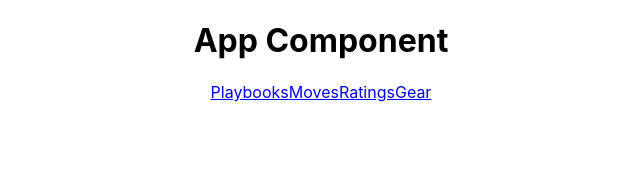
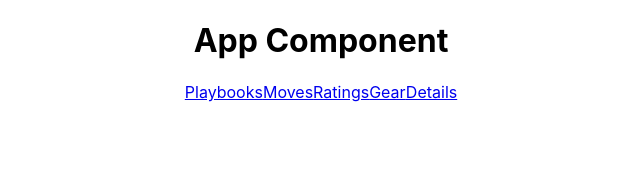
Before and after one commit to scwdev/motw_char_gen, a React (Create React App) app: page /1/specials in a window 1280 px wide. Shown: the top 172 px of the page, without its empty margins (319-959 px from the left). Built offline with nearby package versions, Linux system fonts and the light colour scheme.

Commit message:
edge cases are sucking my time. Moved on to details page"

```diff
--- a/src/App.js
+++ b/src/App.js
@@ -7,6 +7,7 @@ import Playbooks from './pages/generator/playbooks';
 import Moves from './pages/generator/moves';
 import Ratings from './pages/generator/ratings';
 import Gear from './pages/generator/gear'
+import Details from './pages/generator/details';
 import Nav from './components/nav';
 
 
@@ -42,8 +43,7 @@ function App() {
         notes: null
       },
       gear: {
-        weapons: null,
-        other: null,
+        playbook: [],
         notes: null
       },
       ratings: null,
@@ -79,6 +79,12 @@ function App() {
             return <Gear {...routerProps} apiData={apiData.data} apiOrigin={apiData.origin} apiCall={apiCall} newChar={newChar} updateChar={setNewChar} />
           }}
           />
+        <Route
+        path='/:playbook/details'
+        render={(routerProps) => {
+          return <Details {...routerProps} apiData={apiData.data} apiOrigin={apiData.origin} apiCall={apiCall} newChar={newChar} updateChar={setNewChar} />
+        }}
+        />
       </Switch>
 
 
--- a/src/components/nav.js
+++ b/src/components/nav.js
@@ -17,6 +17,9 @@ const Nav = (props) => {
             <Link to={`/${props.newChar.path}/gear`}>
                 Gear
             </Link>
+            <Link to={`/${props.newChar.path}/details`}>
+                Details
+            </Link>
             {/* <Link>
 
             </Link> */}
--- a/src/pages/generator/details.js
+++ b/src/pages/generator/details.js
@@ -1,24 +1,88 @@
 import React, {useEffect} from 'react'
+import { Link } from 'react-router-dom'
+
+import Button from '../../components/button'
 
 const Details = (props) => {
 
-    const path = props.match.params.playbook
-
-    useEffect(() => {
-        if (props.apiData) props.apiCall(`/playbooks/${path}`)}, [])
+    const path = `/playbooks/${props.match.params.playbook}`
+    useEffect(() => {props.apiOrigin != path ?  props.apiCall(path) : console.log('already loaded')}, [])
 
     const loading = () => {return 'Loading...'}
 
+    let newLook = []
+    // Once api call has completed:
     const loaded = () => {
+        const lookOptions = Object.entries(props.apiData.look)
+
+        // stage stand-in array
+        newLook = props.newChar.details.look
+
+        const look = () => {
+            return (lookOptions.map((section, index) => {
+                console.log("Look Options:", lookOptions)
+                return (section.map((subSection, index) => {
+                    console.log("Sections: ", section)
+                    if (index === 0) {return (<h3>{subSection}</h3>)
+                    } else {return subSection.map((option, index) => {
+                        console.log("options: ",option)
+                        return (<Button key={index} text={option}/>)
+                    })}
+                }))
+                // console.log(section, index)
+
+                // else {console.log(section)}
+
+                // } else {section.map((option, index) => {
+                //     return <Button key={index} text={option} />
+                // })}
+
+            }))
+        }
+
         return(
-            'placeholder'
+            <>
+            it's working
+            {look()}
+            </>
         )
-    }
 
+
+
+
+
+
+
+            // const chooseMoves = () => {
+            //     if (newLook.includes(item.name) === true) {
+            //         newLook = newLook.filter((i, d) => (i != item.name))
+            //     } else if (newLook.length >= (moves.required_move_slots + moves.optional_move_slots) && newLook.includes(item.name) === false) {
+            //         newLook.splice(moves.required_move_slots,1)
+            //         newLook.push(item.name)
+            //     } else if (newLook.includes(item.name) === false) {
+            //         newLook.push(item.name)
+            //     }
+            //     console.log(props.newChar.moves.playbook)
+            //     //// buttonText == buttonSmall ? buttonText = buttonBig : buttonText = buttonSmall
+            }
+            //the Component being mapped
+
+
+        // return (
+        //     <>
+        //         {/* { ? null :'<h2>{moves.required_move_slots} Required Moves</h2>'{requiredMoves}
+        //         } */}
+        //         {requiredMoves()}
+        //         <h2>Choose any additional {moves.optional_move_slots}:</h2>
+        //         {optionalMoves}
+        //     </>
+    //     )
+    // }
     return(
         <div>
             <h2>Details Componenet</h2>
-            {props.apiData ? loaded() : loading()}
+            {props.apiOrigin === path ? loaded() : loading()}
+
         </div>
     )
 }
--- a/src/pages/generator/gear.js
+++ b/src/pages/generator/gear.js
@@ -1,45 +1,98 @@
 import React, {useEffect} from 'react'
+import { Link } from 'react-router-dom'
+
+import Button from '../../components/button'
 
 const Gear = (props) => {
 
     const path = `/playbooks/${props.match.params.playbook}`
-    useEffect(() => {props.apiOrigin != path ?  props.apiCall(path) : console.log('already loaded')}, [])
+    useEffect(() => {props.apiOrigin !== path ? props.apiCall(path) : console.log('same API')}, [])
 
     let gearArr = null
+    let newGear = []
 
     const loading = () => {return 'Loading...'}
 
     const loaded = () => {
         gearArr = Object.values(props.apiData.gear)
+
+        if (props.newChar.path === 'wronged') {
+            let armor = `${gearArr[0].name} - armor ${gearArr[0].armour}`
+            gearArr.splice(0,1,armor)
+            let carArr = []
+            gearArr[1].forEach((item, index) => {
+                let newCar = {name: item, harm: null, tags: ['']}
+                carArr.push(newCar)
+            })
+            gearArr.splice(1,1,1,carArr)
+        }
+
+
+        console.log('render: ',newGear.toString())
+
+        let position = 0
+        let limit = 0
+        let addGear = (entry, position, limit) => {
+            let subArr = newGear[position]
+
+            if (subArr.includes(entry) === true) {
+                subArr = subArr.filter((i) => (i != entry))
+            } else if (subArr.length >= (limit) && subArr.includes(entry) === false) {
+                subArr.splice(0,1)
+                subArr.push(entry)
+            } else if (subArr.includes(entry) === false) {
+                subArr.push(entry)
+            }
+            // props.updateChar({...props.newChar, gear:{...props.newChar.gear, playbook:newGear}})
+            console.log('button click', newGear)
+        }
+
         return(
-            gearArr.map((x, index) => {
+            gearArr.map((item, index) => {
                 if (props.newChar.path === 'initiate') {
                     return( 'initiate')
-                } else if (props.newChar.path === 'wronged' && index === 0) {return x.name
 
-                } else if (props.newChar.path === 'wronged' && index === 1) {
-                    return (x.map((vehicle,index) => {return <h4>{vehicle}</h4>}))
+                } else if (typeof item === 'string') {
+                    return <h3 key={index} >{item}</h3>
 
-                } else if (index%2 === 0) {return <h3 key={index} >Choose {x}</h3>
+                } else if (typeof item === 'number') {
+                    limit = item
+                    position = newGear.length
+                    newGear.push([])
+                    return <h3 key={index} >Choose {item}</h3>
 
-                } else {return (x.map((z, index) => {
+                } else if (typeof item === 'object') {return (item.map((z, index) => {
+                    let internalLimit = limit
+                    let internalPosition = position
                     if (typeof z === 'object') {
                         let tag = z.tags.map(tag => tag.name).toString()
+                        let text = `${z.name}${z.harm !== null ? `, harm: ${z.harm}` : ""}${tag !== "" ? `, tags: ${tag}` : ""}`
                         return (
-                            <h4 key={index} >{z.name}, harm:{z.harm}{tag !== "" ? `, tags: ${tag}` : null}</h4>
+                            <Button key={index} text={text} handleClick={() => {addGear(text,internalPosition,internalLimit)}} />
                         )
                     } else if (typeof z === 'string') {
-                        return <h4>{z}</h4>
+                        let text = z
+                        return (
+                            <Button key={index} text={text} handleClick={() => {addGear(text,internalPosition,internalLimit)}}/>
+                        )
                     }
                 }))}
             })
         )
     }
 
+    const submit = () => {
+        props.updateChar({...props.newChar, gear:{...props.newChar.gear, playbook: newGear}})
+        console.log(props.newChar)
+    }
+
     return(
         <div>
             <h2>Gear Componenet</h2>
             {props.apiOrigin === path ? loaded() : loading()}
+            <Link to={`/${props.newChar.path}/details`} >
+                <Button text='Next' handleClick={submit} />
+            </Link>
         </div>
     )
 }
```
Also changed, not shown: src/pages/generator/history.js (+7 -5 lines), src/pages/generator/specials.js (+7 -5 lines).
